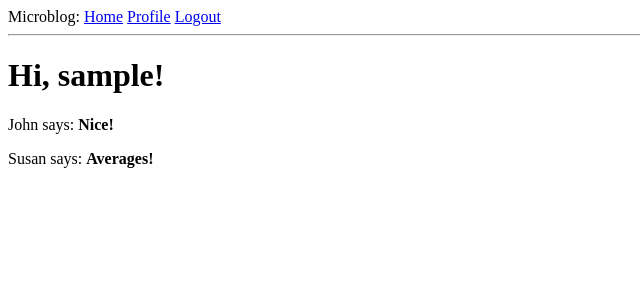
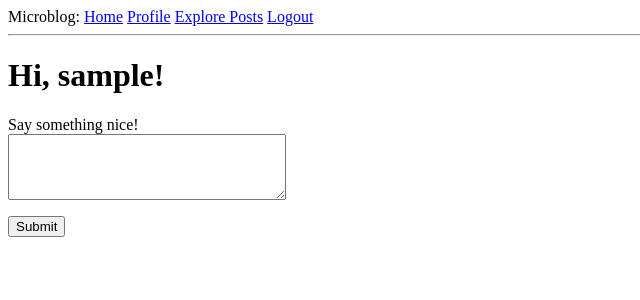
Before and after one commit to CNBP/datagator, a Flask app: page / in a window 1280 px wide. Shown: the top 300 px of the page, without its empty margins (0-640 px from the left). Run offline with Flask 2, Linux system fonts and the light colour scheme; the visitor is signed in with stand-in values (Sample User, id 1); data comes from the database, SQL or seed files in the repository; data that the repository does not hold is empty.

Commit message:
50% into Chapter 9
- Added user interface improvement and additional HTML commenting

```diff
--- a/app/forms.py
+++ b/app/forms.py
@@ -116,3 +116,14 @@ class DataEntryForm(FlaskForm):
     mri_date = DateField("MRI Date*", validators=[DataRequired()])
     mri_reason = StringField("Reason for MRI")
     mri_age = IntegerField("Gestation Age (weeks)")
+
+
+class PostForm(FlaskForm):
+    """
+    This form is about Blog Posts
+    """
+
+    post = TextAreaField(
+        "Say something nice!", validators=[DataRequired(), Length(min=1, max=140)]
+    )
+    submit = SubmitField("Submit")
--- a/app/models.py
+++ b/app/models.py
@@ -55,7 +55,10 @@ class User(UserMixin, db.Model):
     )
 
     def followed_posts(self):
-
+        """
+        This method returns all the posts of this user currently follows.
+        :return:
+        """
         # Get followed posts.
         followed = Post.query.join(
             followers, (followers.c.followed_id == Post.user_id)
--- a/app/routes.py
+++ b/app/routes.py
@@ -10,46 +10,70 @@ from app.forms import (
     LoginForm,  # our project customary forms built here to carry out login function.
     RegistrationForm,  # our project customary forms built here to carry out login function.
     EditProfileForm,  # our edit profile form
+    PostForm,  # our form about post editing
 )
+
 from flask_login import (  # flask_login module is a module to help manage module
     current_user,  # get the active logged in user.
     login_user,  # login the user action.
     logout_user,  # used to logout user
     login_required,  # used to @login_required decorator to indicate a route MUST be logged in before showing.
 )
-from app.models import User
+from app.models import User, Post  # import data base model for User and Post construct.
 from werkzeug.urls import url_parse
 from datetime import datetime
 
-# This file is responsible for ROUTING the VIEW functions. What happens when you look at a page etc?
 
+"""
+This file is responsible for ROUTING the VIEW functions. What happens when you look at a page etc?
+
+Any view needs to be defined here.
+
+"""
 
 # index page rout.
-@app.route("/")  # this indicate which endpoint these actions will be carried out.
-@app.route("/index")  # this indicate which endpoint these actions will be carried out.
+@app.route(
+    "/", methods=["GET", "POST"]
+)  # this indicate which endpoint these actions will be carried out.
+@app.route(
+    "/index", methods=["GET", "POST"]
+)  # this indicate which endpoint these actions will be carried out.
 @login_required  # this marks the page as login required.
 def index():
 
-    # The main function that was executed.
-    user = {"username": "Data Structure"}
+    form = PostForm()
 
-    posts = [
-        {"author": {"username": "John"}, "body": "Nice!"},
-        {"author": {"username": "Susan"}, "body": "Averages!"},
-    ]
+    # If form past validation, update the database with the post information and notify user while redirect to current page.
+    if form.validate_on_submit():
+        post = Post(body=form.post.data, author=current_user)
+        db.session.add(post)
+        db.session.commit()
+        flash("Your post is now live!")
+        return redirect(url_for("index"))
+
+    posts = current_user.followed_posts().all()
 
     # Return rendered template with the variables set.
-    return render_template("index.html", title="Home", posts=posts)
+    # Post > Redirect > Get pattern.
+    return render_template(
+        "index.html", title="Home, Sweet Home!", form=form, posts=posts
+    )
 
 
 @app.route("/user/<username>")
 @login_required
 def user(username):
+    """
+    This shows the information for the relevant username.
+    :param username:
+    :return:
+    """
     user = User.query.filter_by(username=username).first_or_404()
     posts = [
         {"author": user, "body": "Test post #1"},
         {"author": user, "body": "Test post #2"},
     ]
+    # Post > Redirect > Get pattern.
     return render_template("user.html", user=user, posts=posts)
 
 
@@ -247,3 +271,14 @@ def unfollow(username):
     db.session.commit()
     flash("You are not following {username}")
     return redirect(url_for("user", username=username))
+
+
+@app.route("/explore")
+@login_required
+def explore():
+    """
+    Explore the global posts stream
+    :return:
+    """
+    posts = Post.query.order_by(Post.timestamp.desc()).all()
+    return render_template("index.html", title="Explore", posts=posts)
--- a/app/templates/404.html
+++ b/app/templates/404.html
@@ -1,5 +1,5 @@
 {% extends "base.html" %}
 {% block content %}
-    <b1>File Not Found</b1>
+    <b1>Somethign went wrong. USER not Found</b1>
     <p><a href="{{ url_for('index') }}">Back</a></p>
 {% endblock %}
--- a/app/templates/base.html
+++ b/app/templates/base.html
@@ -1,5 +1,7 @@
+<!--Base template for all HTML-->
 <html>
     <head>
+        <!--Default template for all unless previously specified-->
         {% if title %}
             <title>{{ title }} - Microblog</title>
         {% else %}
@@ -7,17 +9,24 @@
         {% endif %}
     </head>
     <body>
+        <!--Main Pre-content Info Block-->
         <div>
+            <!--Links always visible. -->
             Microblog:
             <a href="{{ url_for('index') }}">Home</a>
+            <!---->
             {% if current_user.is_anonymous %}
                 <a href="{{ url_for('login') }}">Login</a>
             {% else %}
+                <!--Links only visible post login-->
                 <a href="{{ url_for('user', username=current_user.username) }}">Profile</a>
+                <a href="{{ url_for('explore') }}">Explore Posts</a>
                 <a href="{{ url_for('logout')}}">Logout</a>
             {% endif %}
+
         </div>
         <hr>
+        <!--Show flashed messages here if any. -->
         {% with messages = get_flashed_messages() %}
             {% if messages %}
             <ul>
@@ -27,6 +36,9 @@
             </ul>
             {% endif %}
         {% endwith %}
+
+        <!--The actual content block!-->
         {% block content %}{% endblock %}
+
     </body>
 </html>
--- a/app/templates/index.html
+++ b/app/templates/index.html
@@ -1,8 +1,35 @@
 {% extends "base.html" %}
 
 {% block content %}
+
     <h1>Hi, {{ current_user.username }}!</h1>
+
+    <!--Displayed only when there is form. -->
+    {% if form %}
+        <!--Only can post, not get. -->
+        <form action ="" method="post">
+            {{ form.hidden_tag() }}
+
+            <p>
+                <!--Place to accept information to create post -->
+                {{ form.post.label }}<br>
+                {{ form.post(cols=32,rows=4)}}<br>
+
+                <!--Standard error block-->
+                {% for error in form.post.erros %}
+                    <span style="color: red;">[{{ error }}]</span>
+                {% endfor %}
+            </p>
+
+            <!--Submit button. -->
+            <p>{{ form.submit() }}</p>
+
+        </form>
+    {% endif %}
+
+    <!--Loop through all posts and include EACH using the _post subtemplate-->
     {% for post in posts %}
-    <div><p>{{ post.author.username }} says: <b>{{ post.body }}</b></p></div>
+        {% include '_post.html' %}
     {% endfor %}
+
 {% endblock %}
```
Also changed, not shown: app/templates/_post.html (+11 -1 lines), app/templates/edit_profile.html (+13 -2 lines), app/templates/login.html (+20 -2 lines), app/templates/register.html (+15 -5 lines). Lines whose indentation alone changed are shown as unchanged.
